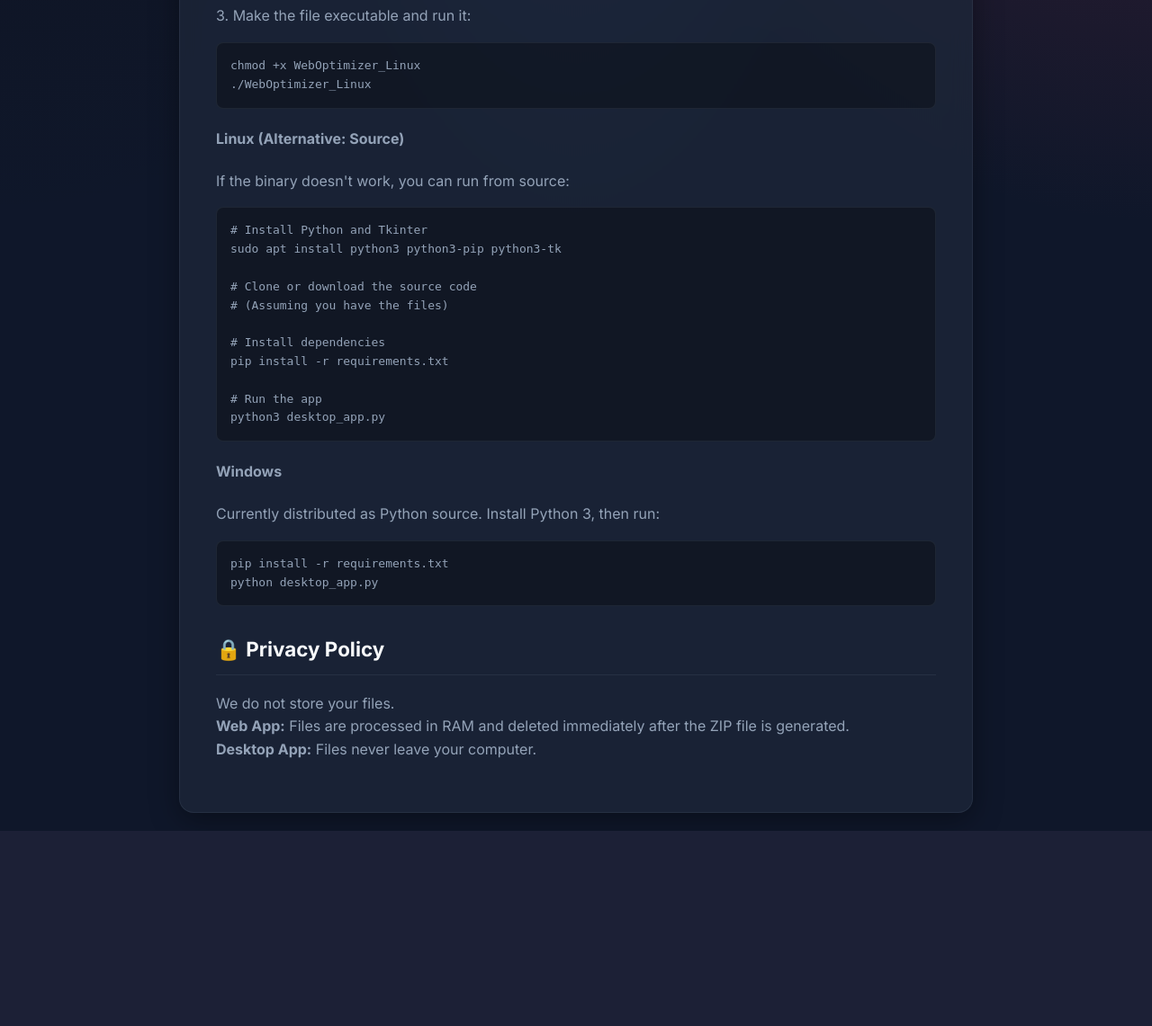
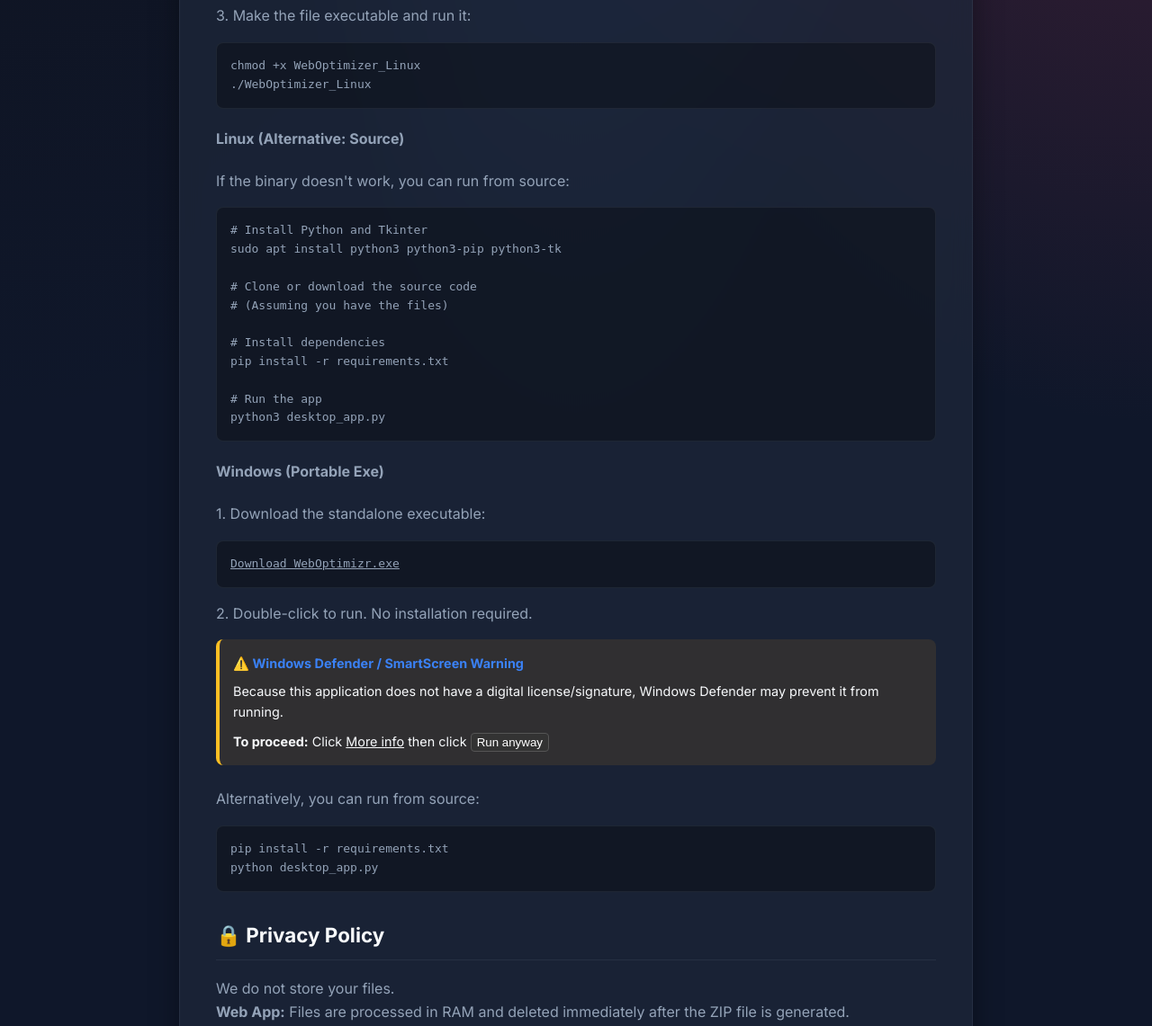
Before and after one commit to Antoh254/Web-Optimizer, a Flask app: page /docs in a window 1280 px wide. Shown: the part 1388-2529 px from the top of the page at 90% size. Before the commit the page ends 2312 px from the top, so only its background shows below. Run offline with Flask 3, Linux system fonts and the light colour scheme.

Commit message:
windows installer

```diff
--- a/app.py
+++ b/app.py
@@ -57,5 +57,12 @@ def download_linux():
     except FileNotFoundError:
         return "File not found. Please build the app first.", 404
 
+@app.route('/download/windows')
+def download_windows():
+    try:
+        return send_from_directory(DOWNLOAD_FOLDER, 'WebOptimizr.exe', as_attachment=True)
+    except FileNotFoundError:
+        return "File not found. Please build the app first.", 404
+
 if __name__ == '__main__':
     app.run(debug=True, port=5000)
--- a/requirements.txt
+++ b/requirements.txt
@@ -2,3 +2,5 @@ Flask
 Pillow
 jsmin
 cssmin
+customtkinter
+pyinstaller
--- a/templates/docs.html
+++ b/templates/docs.html
@@ -86,8 +86,26 @@ pip install -r requirements.txt
 # Run the app
 python3 desktop_app.py</pre>
 
-            <h4>Windows</h4>
-            <p>Currently distributed as Python source. Install Python 3, then run:</p>
+            <h4>Windows (Portable Exe)</h4>
+            <p>1. Download the standalone executable:</p>
+            <pre><a href="/download/windows" style="color: inherit;">Download WebOptimizr.exe</a></pre>
+
+            <p>2. Double-click to run. No installation required.</p>
+
+            <div class="instructions" style="background: rgba(245, 158, 11, 0.1); border-left-color: #fbbf24;">
+                <strong>⚠️ Windows Defender / SmartScreen Warning</strong>
+                <p style="margin-bottom: 0px; margin-top: 5px;">
+                    Because this application does not have a digital license/signature, Windows Defender may prevent it
+                    from running.
+                </p>
+                <p style="margin-top: 10px; margin-bottom: 0;">
+                    <b>To proceed:</b> Click <u style="cursor: pointer;">More info</u> then click <button
+                        style="background: #333; border: 1px solid #555; color: white; padding: 2px 6px; border-radius: 4px; cursor: default;">Run
+                        anyway</button>
+                </p>
+            </div>
+
+            <p>Alternatively, you can run from source:</p>
             <pre>
 pip install -r requirements.txt
 python desktop_app.py</pre>
```
Also changed, not shown: templates/index.html (+3 -4 lines), 1 other file.
